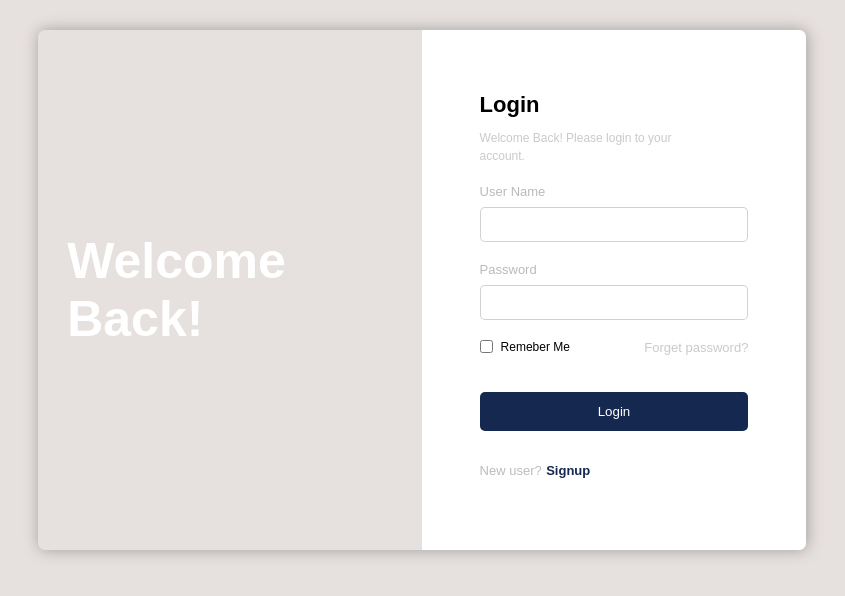
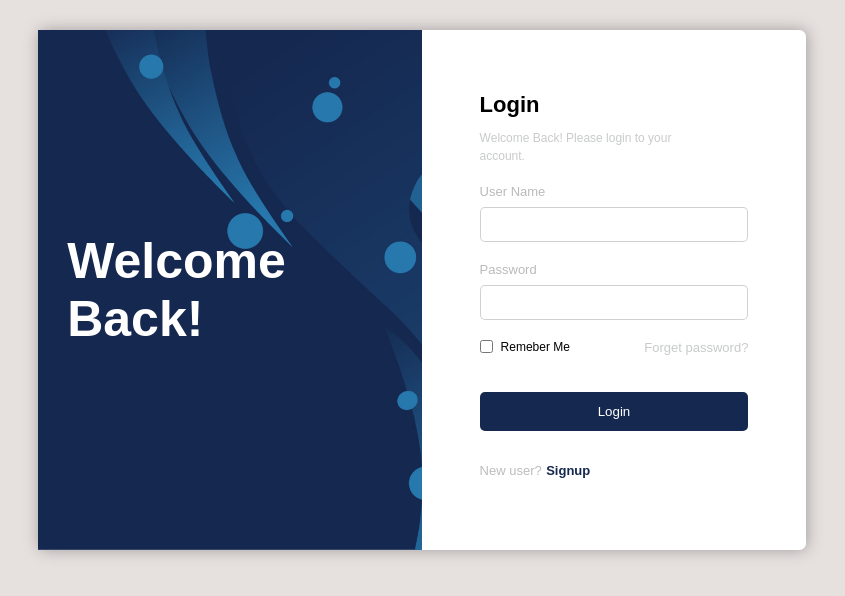
Before and after one commit to fahad111000/Login-form, a plain HTML site: page index.html in a window 1280 px wide. Shown: the whole page, without its empty margins (218-1063 px from the left). Drawn offline with Linux system fonts and the light colour scheme.

Commit message:
image added

```diff
--- a/style.css
+++ b/style.css
@@ -19,7 +19,7 @@ body {
 
 .col-1 {
     width: 50%;
-    background-image: url(./vector.jpg);
+    background-image: url(./images/vector.jpg);
     background-position: center;
     background-size: cover;
 
```
